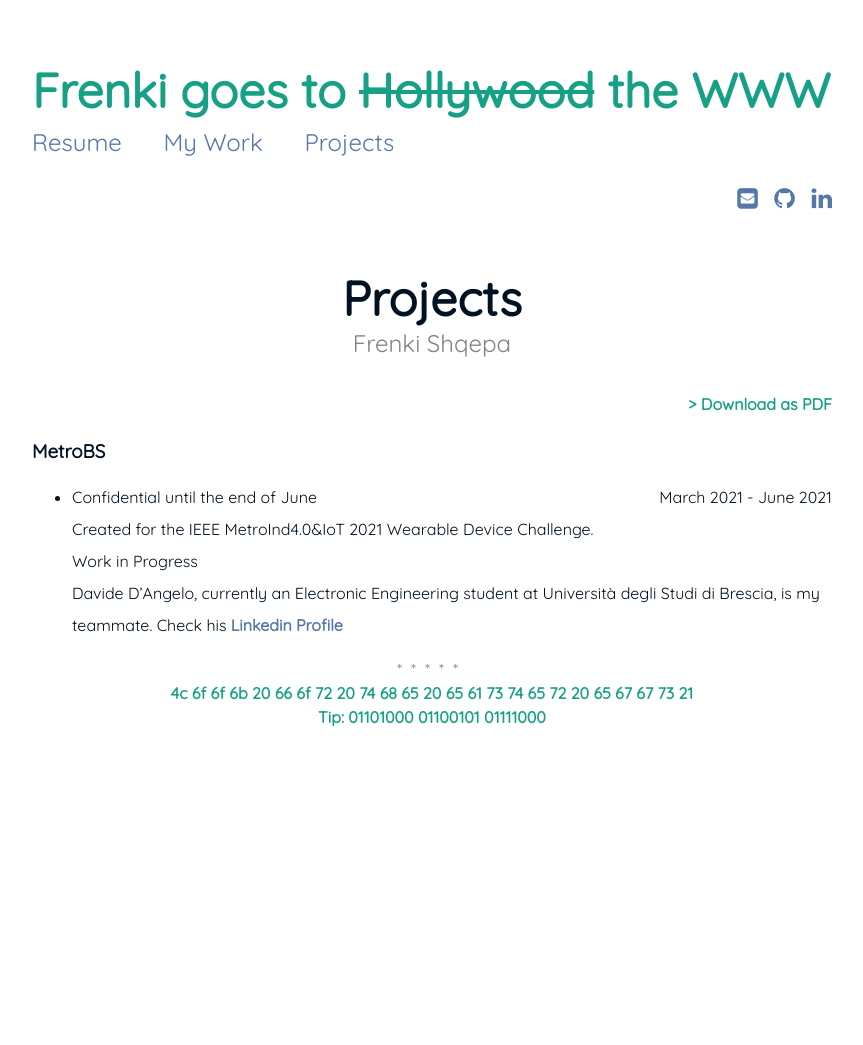
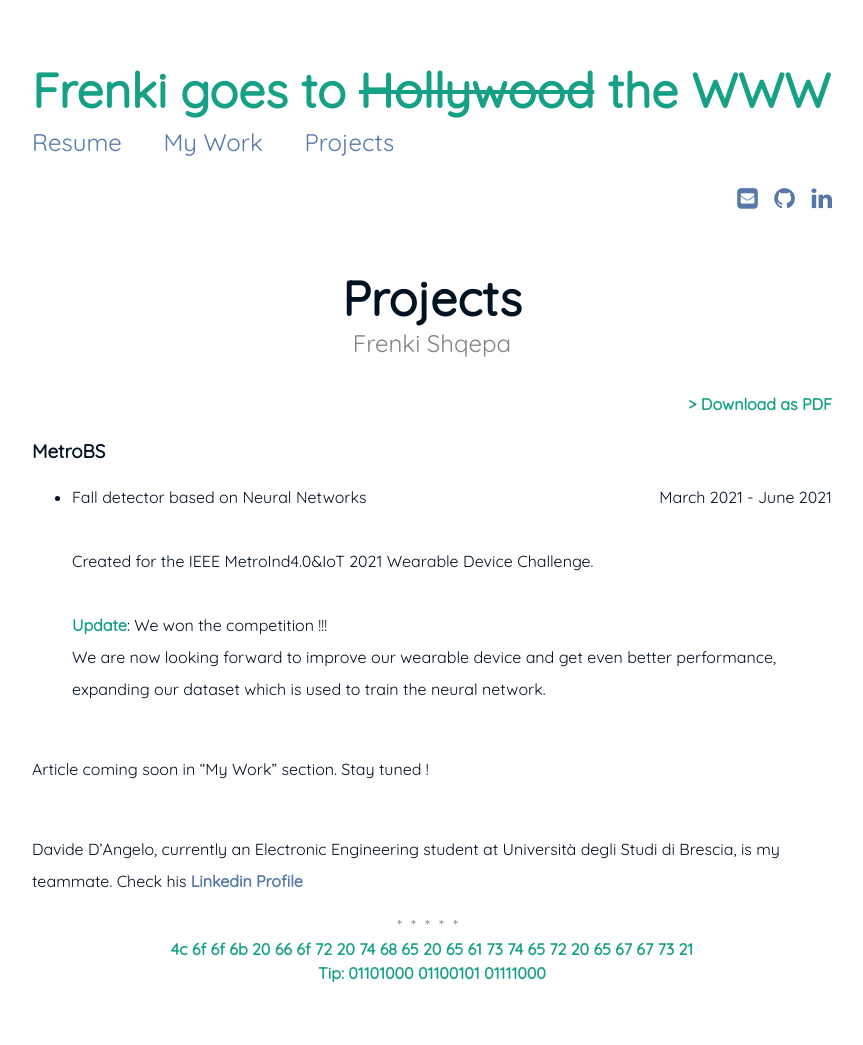
Before and after one commit to FreShq99/frenkishqepa.com, a Jekyll site: the page built from Projects.md, in a window 1280 px wide. Shown: the whole page, without its empty margins (208-1071 px from the left). Built offline with Jekyll 4.4.1, drawn with Linux system fonts in a browser that asks for light colours; before the commit the page ends 900 px from its top, so only the background shows below that.

Commit message:
Update Projects.md

```diff
--- a/Projects.md
+++ b/Projects.md
@@ -8,7 +8,11 @@ subtitle: Frenki Shqepa
 <br>
 
 ### MetroBS
-- Confidential until the end of June <span style="float: right; ">March 2021 - June 2021</span>
-Created for the IEEE MetroInd4.0&IoT 2021 Wearable Device Challenge.
-Work in Progress
+- Fall detector based on Neural Networks <span style="float: right; ">March 2021 - June 2021</span>
+<br/>Created for the IEEE MetroInd4.0&IoT 2021 Wearable Device Challenge.
+<br/>**Update**: We won the competition !!!
+<br/>We are now looking forward to improve our wearable device and get even better performance, expanding our dataset which is used to train the neural network.
+
+<br/> Article coming soon in "My Work" section. Stay tuned !
+
 <br/>Davide D'Angelo, currently an Electronic Engineering student at Università degli Studi di Brescia, is my teammate. Check his [Linkedin Profile](https://www.linkedin.com/in/davide-d-angelo-147447115/)
```
